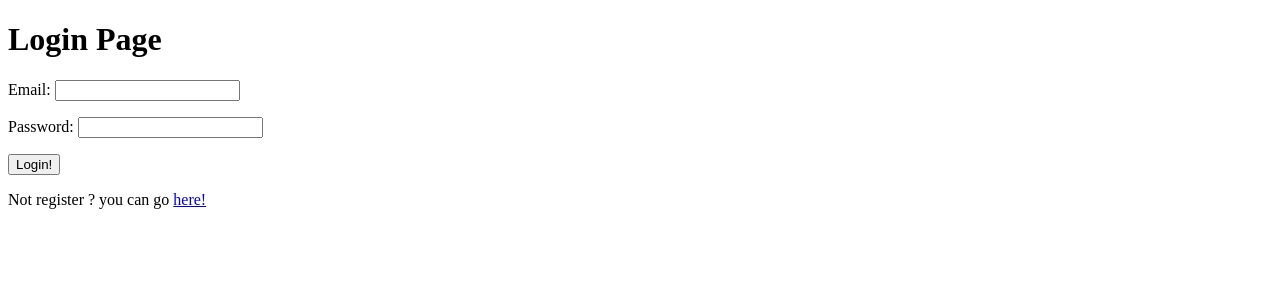
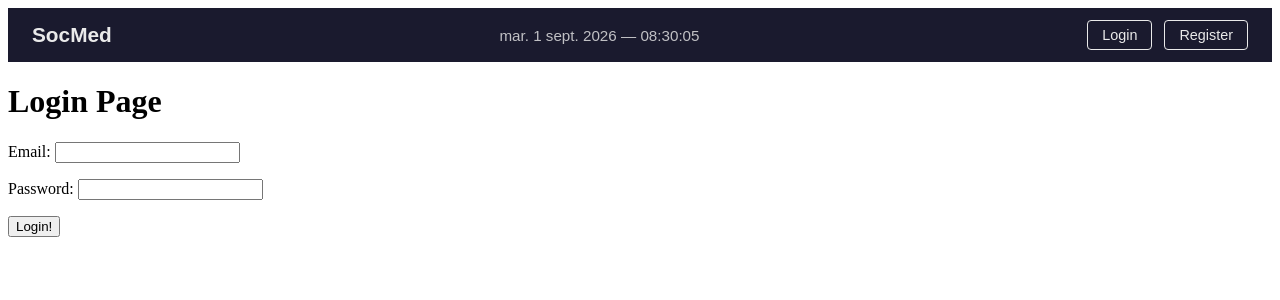
Before and after one commit to Dr00pyd00/SocMed, a Django app: page /accounts/login/ in a window 1280 px wide. Shown: the top 300 px of the page. Run offline with Django 5.2, Linux system fonts and the light colour scheme.

Commit message:
feat(html) add navbar + base.html + accounts htmls

```diff
--- a/accounts/templates/accounts/login.html
+++ b/accounts/templates/accounts/login.html
@@ -1,26 +1,22 @@
-<!DOCTYPE html>
-<html lang="en">
-<head>
-    <meta charset="UTF-8">
-    <meta name="viewport" content="width=, initial-scale=1.0">
-    <title>Login Page</title>
-</head>
-<body>
+
+{% extends "base.html" %}
+
+{% block title %}Login{% endblock %}
+
+{% block content %}
 
     <h1>Login Page</h1>
 
     {% if form.non_field_errors %}
-    <p style="color: red;">{{form.non_field_errors}}</p>
+        <p style="color: red;">{{ form.non_field_errors }}</p>
     {% endif %}
 
-    <form action="" method="post">
+    <form method="post">
         {% csrf_token %}
         <input type="hidden" name="next" value="{{ request.GET.next }}">
-        {{form.as_p}}
+        {{ form.as_p }}
         <button type="submit">Login!</button>
     </form>
 
-    <p>Not register ? you can go <a href="{% url 'register' %}">here!</a></p>
 
-</body>
-</html>
+{% endblock %}
--- a/config/settings.py
+++ b/config/settings.py
@@ -70,7 +70,7 @@ ROOT_URLCONF = 'config.urls'
 TEMPLATES = [
     {
         'BACKEND': 'django.template.backends.django.DjangoTemplates',
-        'DIRS': [],
+        'DIRS': [ BASE_DIR / 'templates'],
         'APP_DIRS': True,
         'OPTIONS': {
             'context_processors': [
--- /dev/null
+++ b/templates/base.html
@@ -0,0 +1,17 @@
+<!DOCTYPE html>
+<html lang="en">
+<head>
+    <meta charset="UTF-8">
+    <meta name="viewport" content="width=device-width, initial-scale=1.0">
+    <title>{% block title %}SocMed{% endblock %}</title>
+</head>
+<body>
+
+    {% include 'navbar.html' %}
+
+    <main>
+        {% block content %} {% endblock %}
+    </main>
+
+</body>
+</html>
--- /dev/null
+++ b/templates/navbar.html
@@ -0,0 +1,83 @@
+
+
+<nav class="navbar">
+    <div class="navbar-left">
+        <a href="{% url 'home' %}" class="navbar-brand">SocMed</a>
+    </div>
+
+    <div class="navbar-center">
+        <span id="clock"></span>
+    </div>
+
+    <div class="navbar-right">
+        {% if user.is_authenticated %}
+            <span class="navbar-user">{{ user }}</span>
+            <form action="{% url 'logout' %}" method="post" class="navbar-form">
+                {% csrf_token %}
+                <button type="submit" class="navbar-btn">Logout</button>
+            </form>
+        {% else %}
+            <a href="{% url 'login' %}" class="navbar-btn">Login</a>
+            <a href="{% url 'register' %}" class="navbar-btn">Register</a>
+        {% endif %}
+    </div>
+</nav>
+
+<style>
+    .navbar {
+        display: flex;
+        justify-content: space-between;
+        align-items: center;
+        padding: 12px 24px;
+        background-color: #1a1a2e;
+        color: #eaeaea;
+        font-family: sans-serif;
+    }
+    .navbar-brand {
+        color: #eaeaea;
+        font-weight: bold;
+        font-size: 1.3em;
+        text-decoration: none;
+    }
+    .navbar-center {
+        font-size: 0.95em;
+        opacity: 0.8;
+    }
+    .navbar-right {
+        display: flex;
+        align-items: center;
+        gap: 12px;
+    }
+    .navbar-user {
+        opacity: 0.9;
+    }
+    .navbar-form {
+        display: inline;
+    }
+    .navbar-btn {
+        background: none;
+        border: 1px solid #eaeaea;
+        color: #eaeaea;
+        padding: 6px 14px;
+        border-radius: 4px;
+        text-decoration: none;
+        cursor: pointer;
+        font-size: 0.9em;
+    }
+    .navbar-btn:hover {
+        background-color: #eaeaea;
+        color: #1a1a2e;
+    }
+</style>
+
+<script>
+    function updateClock() {
+        const now = new Date();
+        const options = { weekday: 'short', year: 'numeric', month: 'short', day: 'numeric' };
+        const dateStr = now.toLocaleDateString('fr-FR', options);
+        const timeStr = now.toLocaleTimeString('fr-FR');
+        document.getElementById('clock').textContent = `${dateStr} — ${timeStr}`;
+    }
+    updateClock();
+    setInterval(updateClock, 1000);
+</script>
```
Also changed, not shown: accounts/templates/accounts/index.html (+9 -22 lines), accounts/templates/accounts/password_reset.html (+12 -14 lines), accounts/templates/accounts/password_reset_complete.html (+10 -10 lines), accounts/templates/accounts/password_reset_confirm.html (+8 -10 lines), accounts/templates/accounts/password_reset_done.html (+9 -10 lines), accounts/templates/accounts/register.html (+7 -11 lines), 1 other file.
